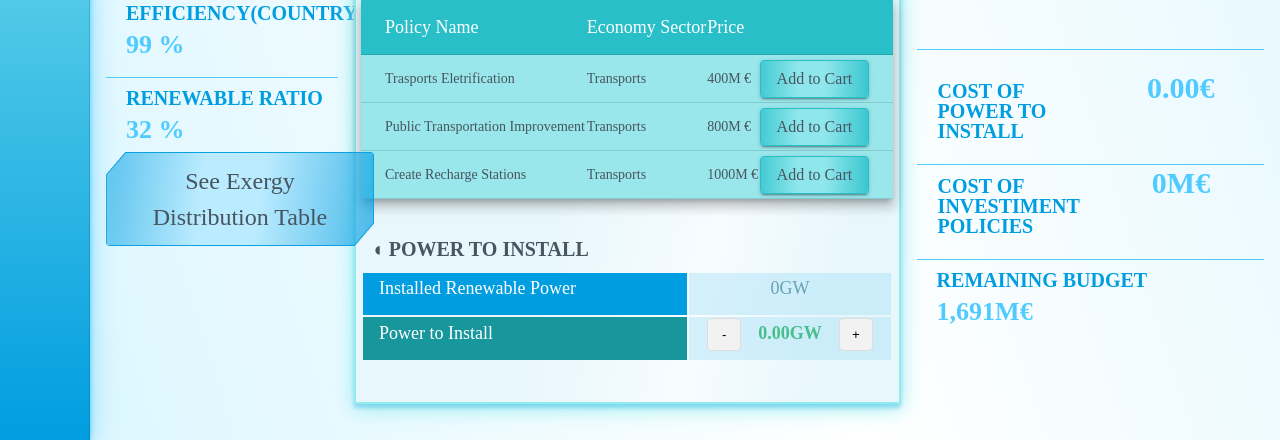
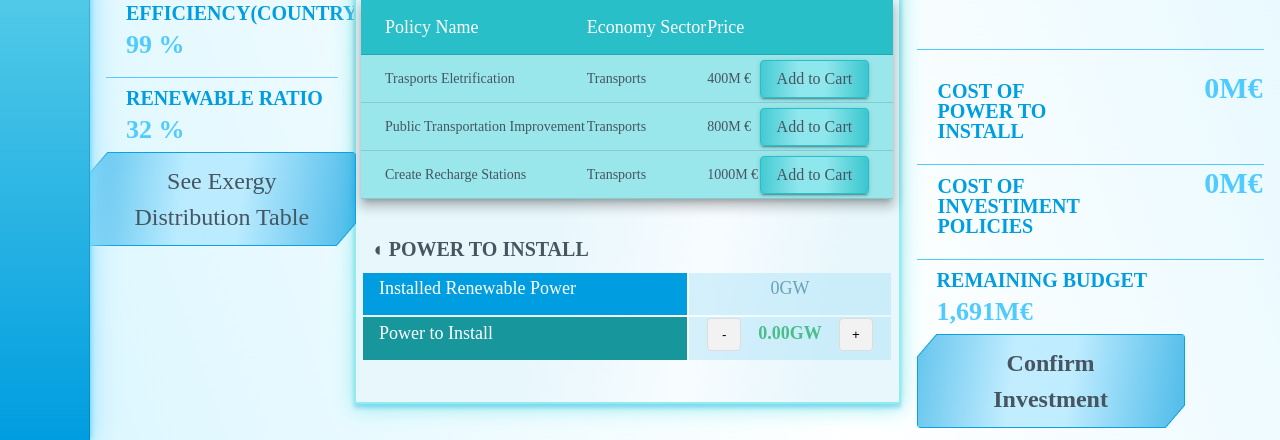
Before and after one commit to GAIPS/Exergyx, an Angular app: page /decision in a window 1280 px wide. Shown: the part 360-800 px from the top of the page. Built offline with nearby package versions, Linux system fonts and the light colour scheme.

Commit message:
fixed bugs and added last elements to view

```diff
--- a/src/components/decision-panel/decision-panel.component.html
+++ b/src/components/decision-panel/decision-panel.component.html
@@ -135,10 +135,10 @@
         <mat-divider></mat-divider>
         <br>
         <tr>
-            <td> <p class="field-title">COST OF <br>
+            <td> <p class="special-title">COST OF <br>
                 POWER TO <br>
                 INSTALL</p></td>
-            <td class="power-install-cost"><p>{{this.totalPowerCost |  number: '1.2-2'}}€</p></td>
+            <td class="power-install-cost"><p>{{this.totalPowerCost |  number: '1.0-0'}}M€</p></td>
         </tr>
 
         <!-- <div class="fancy-divider">
@@ -156,12 +156,13 @@
         </div> -->
         <mat-divider></mat-divider>
         <tr>
-            <td> <p class="field-title">COST OF<br>INVESTIMENT<br>POLICIES</p>
+            <td> <p class="special-title">COST OF<br>INVESTIMENT<br>POLICIES</p>
             </td>
-            <td><p class="total-politic-cost">{{this.addedPoliticsCost}}M€</p></td>
+            <td class="total-politic-cost"><p>{{this.addedPoliticsCost}}M€</p></td>
         </tr>
         <mat-divider></mat-divider>
         <p class="field-title">REMAINING BUDGET</p>
         <p class="bigger-text">{{this.remainingBudget |  number: '1.0-0'}}M€</p>
+        <button mat-button class="confirm-button" (click)="openDialog()">Confirm<br>Investment</button>
     </div>
 </div>
--- a/src/components/decision-panel/decision-panel.component.scss
+++ b/src/components/decision-panel/decision-panel.component.scss
@@ -55,7 +55,8 @@
   color: #46555f;
 }
 
-.field-title {
+.field-title,
+.special-title {
   margin-top: 10px;
   margin-left: 20px;
   font-family: Saira;
@@ -180,6 +181,7 @@ svg {
   font-weight: 500;
   font-size: 24px;
   text-align: center;
+  align-self: center;
   color: #46555f;
   transition: all 0.2s ease-in-out;
 }
@@ -421,22 +423,38 @@ button.add-button {
   color: #49be8c;
 }
 
-.power-install-cost {
+.power-install-cost,
+.total-politic-cost {
   font-family: Saira;
   font-style: normal;
   font-weight: bold;
   font-size: 30px;
   padding-left: 50%;
   text-align: right;
-
   color: #50cbff;
 }
 
-.total-politic-cost {
+.special-title {
+  width: 150px;
+}
+
+.confirm-button {
+  background-image: url(../../assets/seeMoreButton.png) !important;
+  background-size: contain;
+  width: 268px;
+  height: 94px;
   font-family: Saira;
   font-style: normal;
-  font-weight: bold;
-  font-size: 30px;
-  padding-left: 70px;
-  color: #50cbff;
+  font-weight: 600;
+  font-size: 24px;
+  text-align: center;
+  color: #46555f;
+  transition: all 0.2s ease-in-out;
 }
+
+.confirm-button:hover {
+  background-image: url(../../assets/seeMoreHover.png) !important;
+  background-size: contain;
+  color: white;
+  transform: scale(1.05);
+}
--- a/src/components/decision-panel/decision-panel.component.ts
+++ b/src/components/decision-panel/decision-panel.component.ts
@@ -87,11 +87,12 @@ export class DecisionPanelComponent implements OnInit {
   }
 
   public reducePower() {
+    var ticCost = 0.1*this.PlayerVariables.cost_per_gigawatt;
     var tempVal = this.powerToInstall - 0.1;
     if(tempVal >= 0) {
       this.powerToInstall = tempVal;
+      this.remainingBudget += ticCost;
       this.totalPowerCost = this.powerToInstall * this.PlayerVariables.cost_per_gigawatt;
-      this.remainingBudget += this.powerToInstall * this.PlayerVariables.cost_per_gigawatt;
     }
     else {
       this.powerToInstall = 0;
@@ -99,17 +100,19 @@ export class DecisionPanelComponent implements OnInit {
   }
 
   public addPower() {
+    var ticCost = 0.1*this.PlayerVariables.cost_per_gigawatt;
     var tempVal = this.powerToInstall + 0.1;
-    if(tempVal <= 10) {
-      var tempcalc= this.remainingBudget-this.powerToInstall * this.PlayerVariables.cost_per_gigawatt;
-      if(tempcalc >= 0) {
+    var tempcalc= this.remainingBudget - ticCost;
+    if(tempcalc >= 0) {
+      if(tempVal <= 10) {
+        this.remainingBudget = tempcalc;
         this.powerToInstall = tempVal;
         this.totalPowerCost = this.powerToInstall * this.PlayerVariables.cost_per_gigawatt;
-        this.remainingBudget -= this.powerToInstall * this.PlayerVariables.cost_per_gigawatt;
+
       }
-    }
-    else {
-      this.powerToInstall = 10;
+      else {
+        this.powerToInstall = 10;
+      }
     }
   }
 
--- a/src/services/player-variables.service.ts
+++ b/src/services/player-variables.service.ts
@@ -16,7 +16,7 @@ export class PlayerVariablesService {
   utility: number = 100;
   co2_emissions: number = 70;
   economic_growth: number = 1;
-  cost_per_gigawatt: number = 20100;
+  cost_per_gigawatt: number = 1935; //M€
   efficiency: number = 0.7;
   total_installed_power: number = 0.00;
   renewable_energy: number = 0.00;
```
